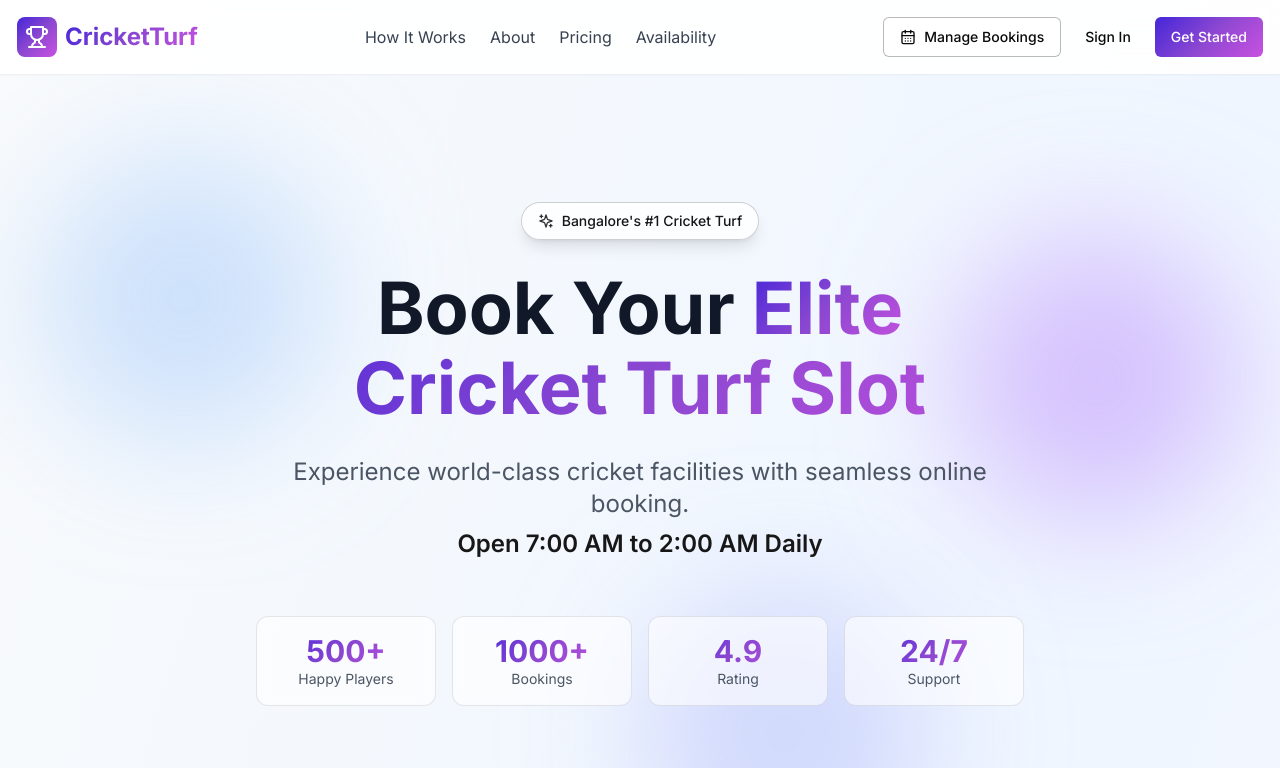
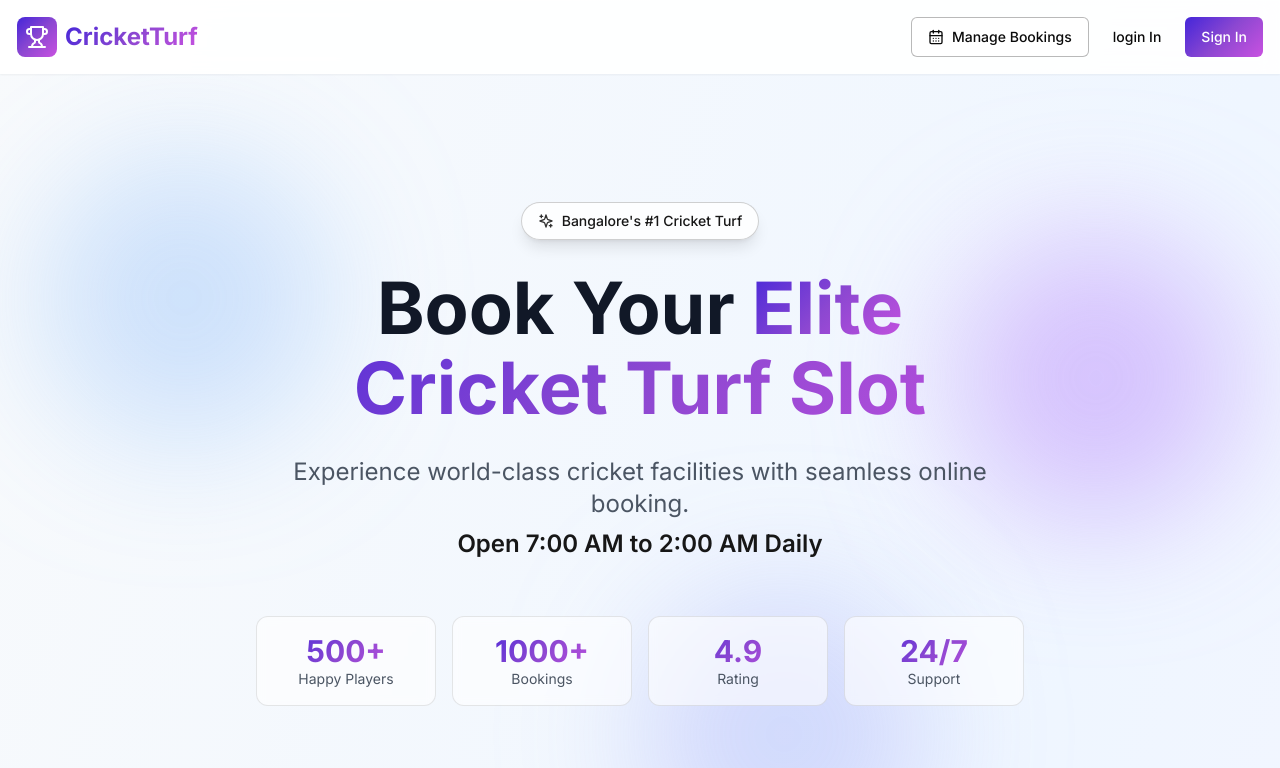
Before and after one commit to vamshiraju0007-boop/cricket-turf-booking, a Next.js app: page / in a window 1280 px wide. Shown: the top 768 px of the page. Built offline with nearby package versions, Linux system fonts and the light colour scheme.

Commit message:
style: final UI simplification and button renames

```diff
--- a/app/login/page.tsx
+++ b/app/login/page.tsx
@@ -130,16 +130,6 @@ export default function LoginPage() {
                     </form>
                 </Card>
 
-                {/* Demo credentials */}
-                <Card className="mt-4 border-primary/10 bg-white/60 backdrop-blur-sm">
-                    <CardContent className="pt-4 pb-4">
-                        <p className="text-xs font-semibold text-gray-700 mb-2">Demo Accounts:</p>
-                        <div className="space-y-1 text-xs text-gray-600">
-                            <p>Owner: owner@turf.com / Owner@1234</p>
-                            <p>User: user@example.com / User@1234</p>
-                        </div>
-                    </CardContent>
-                </Card>
             </div>
         </div>
     );
--- a/app/page.tsx
+++ b/app/page.tsx
@@ -39,12 +39,6 @@ export default function HomePage() {
                         </div>
                         <h1 className="text-2xl font-bold text-gradient">CricketTurf</h1>
                     </Link>
-                    <nav className="hidden md:flex items-center gap-6">
-                        <a href="#how-it-works" className="text-gray-700 hover:text-primary transition-colors">How It Works</a>
-                        <a href="#about" className="text-gray-700 hover:text-primary transition-colors">About</a>
-                        <a href="#pricing" className="text-gray-700 hover:text-primary transition-colors">Pricing</a>
-                        <a href="#availability" className="text-gray-700 hover:text-primary transition-colors">Availability</a>
-                    </nav>
                     <div className="flex items-center gap-2">
                         <Button
                             variant="outline"
@@ -55,11 +49,11 @@ export default function HomePage() {
                             Manage Bookings
                         </Button>
                         <Link href="/login">
-                            <Button variant="ghost" className="hover:bg-primary/10">Sign In</Button>
+                            <Button variant="ghost" className="hover:bg-primary/10">login In</Button>
                         </Link>
                         <Link href="/register">
                             <Button className="gradient-primary text-white border-0 hover:opacity-90">
-                                Get Started
+                                Sign In
                             </Button>
                         </Link>
                     </div>
@@ -299,15 +293,6 @@ export default function HomePage() {
                             </p>
                         </div>
                         <div>
-                            <h4 className="font-semibold mb-4">Quick Links</h4>
-                            <ul className="space-y-2 text-gray-400">
-                                <li><a href="#how-it-works" className="hover:text-white transition-colors">How It Works</a></li>
-                                <li><a href="#about" className="hover:text-white transition-colors">About</a></li>
-                                <li><a href="#pricing" className="hover:text-white transition-colors">Pricing</a></li>
-                                <li><a href="#availability" className="hover:text-white transition-colors">Availability</a></li>
-                            </ul>
-                        </div>
-                        <div>
                             <h4 className="font-semibold mb-4">Account</h4>
                             <ul className="space-y-2 text-gray-400">
                                 <li><Link href="/login" className="hover:text-white transition-colors">Sign In</Link></li>
```
